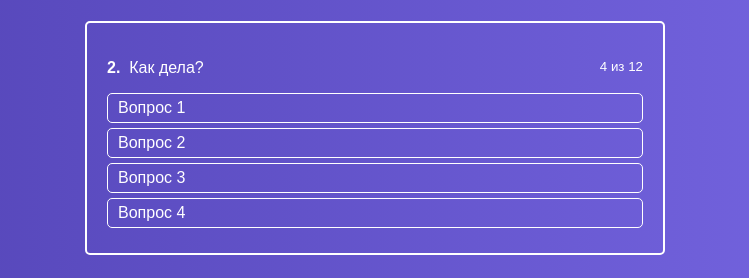
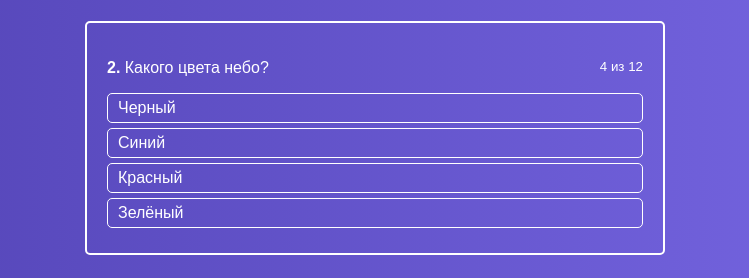
Before and after one commit to Kateryna-Borysenko/quiz-react, a React (Create React App) app: page / in a window 1280 px wide. Shown: the part 159-437 px from the top of the page, without its empty margins (265-1014 px from the left). Built offline with nearby package versions, Linux system fonts and the light colour scheme.

Commit message:
Added click handling

```diff
--- a/src/components/ActiveQuiz/ActiveQuiz.jsx
+++ b/src/components/ActiveQuiz/ActiveQuiz.jsx
@@ -6,13 +6,13 @@ const ActiveQuiz = props => (
   <div className={s.ActiveQuiz}>
     <p className={s.Question}>
       <span>
-        <strong>2.</strong>&nbsp; Как дела?
+        <strong>2.</strong>&nbsp;{props.question}
       </span>
 
       <small>4 из 12</small>
     </p>
 
-    <AnswersList answers={props.answers} />
+    <AnswersList answers={props.answers} onAnswerClick={props.onAnswerClick} />
   </div>
 );
 
--- a/src/components/ActiveQuiz/AnswerList/AnswerItem/AnswerItem.jsx
+++ b/src/components/ActiveQuiz/AnswerList/AnswerItem/AnswerItem.jsx
@@ -2,7 +2,15 @@ import React from 'react';
 import s from './AnswerItem.module.css';
 
 const AnswerItem = props => {
-  return <li className={s.AnswerItem}>{props.answer.text}</li>;
+  // console.log(props);
+  return (
+    <li
+      className={s.AnswerItem}
+      onClick={() => props.onAnswerClick(props.answer.id)}
+    >
+      {props.answer.text}{' '}
+    </li>
+  );
 };
 
 export default AnswerItem;
--- a/src/components/ActiveQuiz/AnswerList/AnswerList.jsx
+++ b/src/components/ActiveQuiz/AnswerList/AnswerList.jsx
@@ -5,7 +5,13 @@ import AnswerItem from './AnswerItem/AnswerItem';
 const AnswersList = props => (
   <ul className={s.AnswersList}>
     {props.answers.map((answer, index) => {
-      return <AnswerItem key={index} answer={answer} />;
+      return (
+        <AnswerItem
+          key={index}
+          answer={answer}
+          onAnswerClick={props.onAnswerClick}
+        />
+      );
     })}
   </ul>
 );
--- a/src/containers/Quiz/Quiz.jsx
+++ b/src/containers/Quiz/Quiz.jsx
@@ -6,23 +6,31 @@ class Quiz extends Component {
   state = {
     quiz: [
       {
+        question: 'Какого цвета небо?',
+        rightAnswer: 2,
         answers: [
-          { text: 'Вопрос 1' },
-          { text: 'Вопрос 2' },
-          { text: 'Вопрос 3' },
-          { text: 'Вопрос 4' },
+          { text: 'Черный', id: 1 },
+          { text: 'Синий', id: 2 },
+          { text: 'Красный', id: 3 },
+          { text: 'Зелёный', id: 4 },
         ],
       },
     ],
   };
-
+  onAnswerClickHandler = answerId => {
+    console.log('answerId', answerId);
+  };
   render() {
     return (
       <div className={s.Quiz}>
         <div className={s.QuizWrapper}>
           <h1>Ответьте на все вопросы</h1>
 
-          <ActiveQuiz answers={this.state.quiz[0].answers} />
+          <ActiveQuiz
+            answers={this.state.quiz[0].answers}
+            question={this.state.quiz[0].question}
+            onAnswerClick={this.onAnswerClickHandler}
+          />
         </div>
       </div>
     );
```
Also changed, not shown: 1 other file (tests, documents, lock files or other folders).
